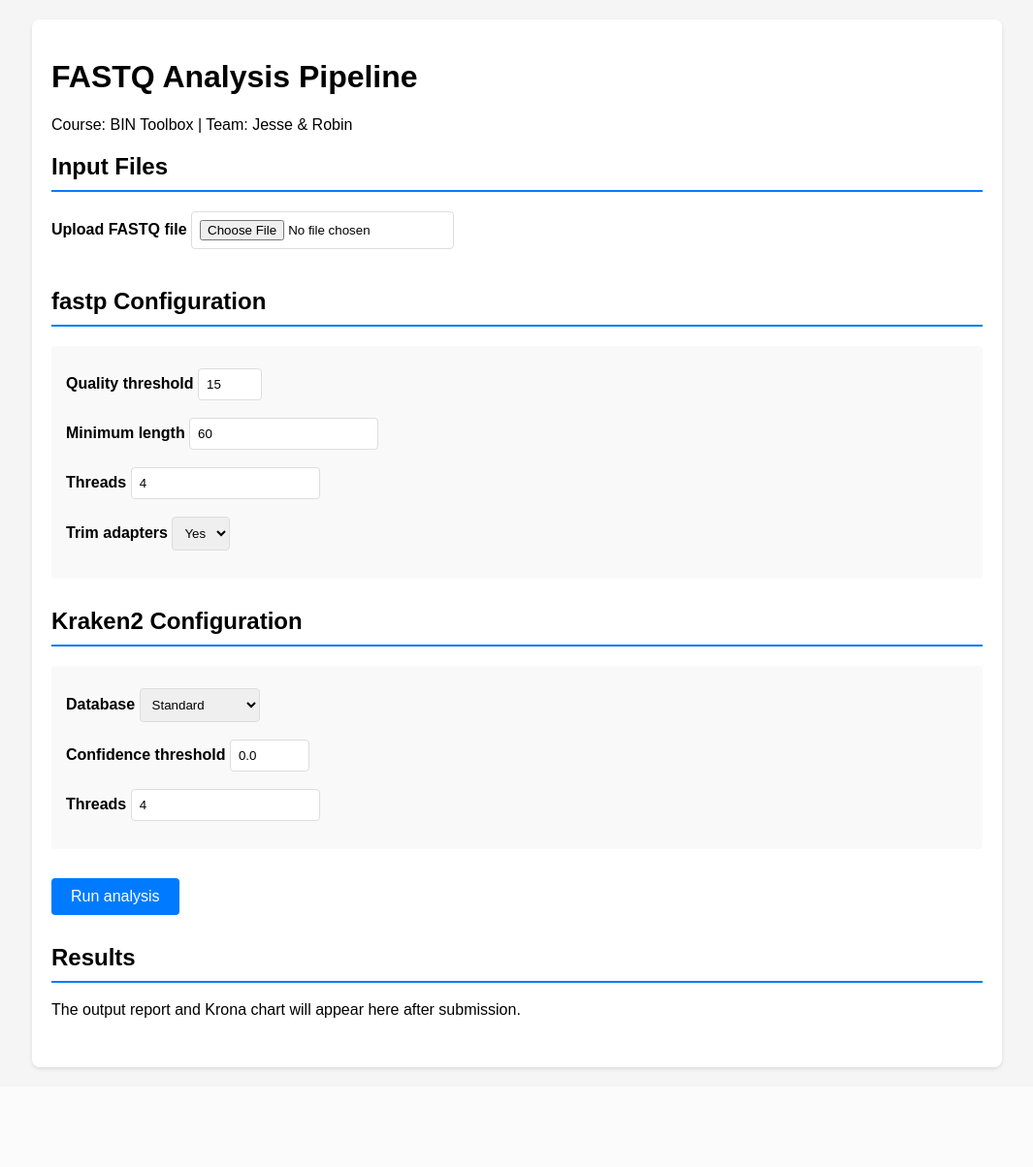
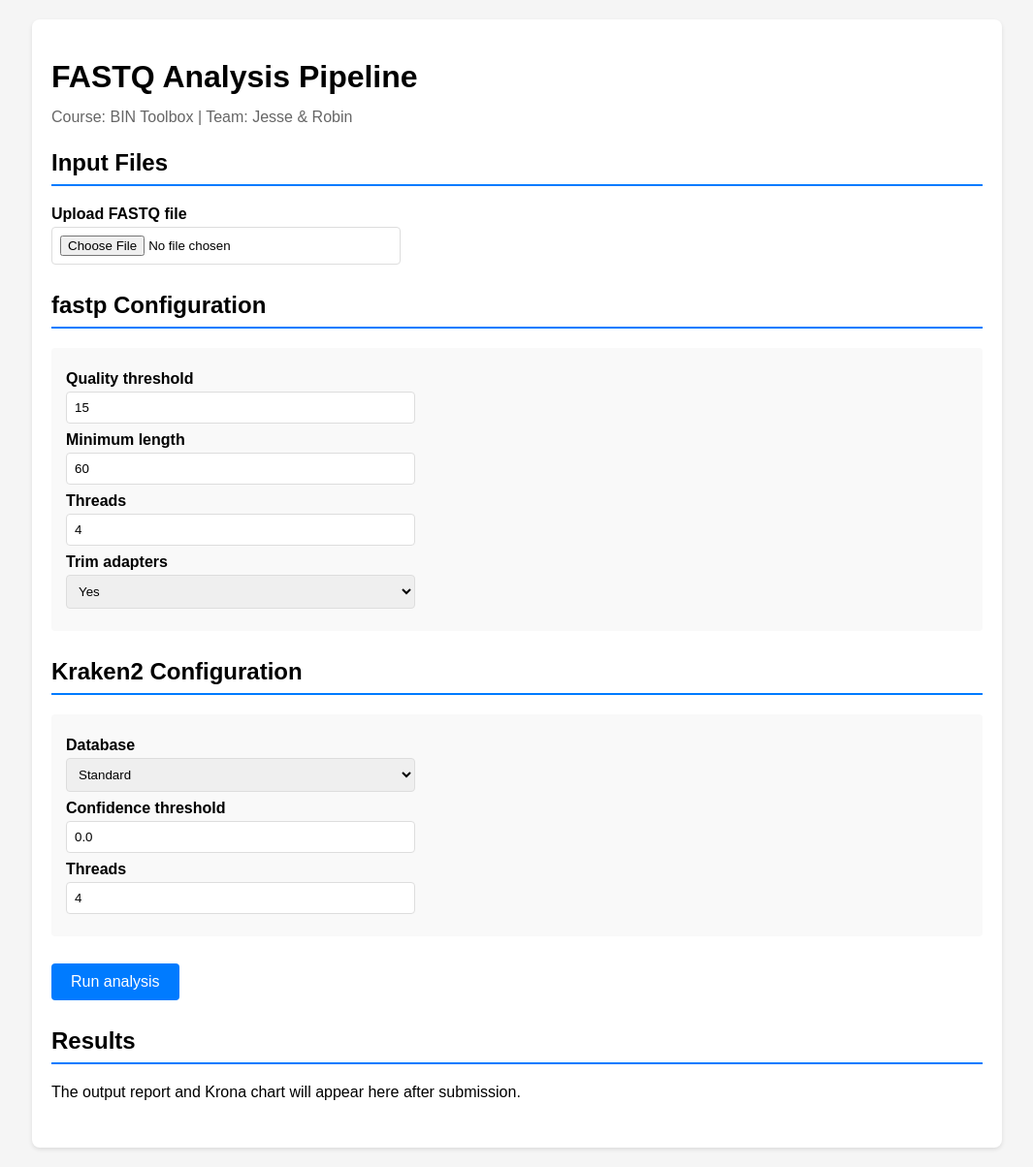
Before and after one commit to JesseP05/bin_tbx, a Python web app: template web/templates/index.html in a window 1280 px wide. Shown: the whole page at 97% size, without its empty margins (107-1172 px from the left). Before the commit the page ends 1104 px from the top, so only its background shows below. Run offline with Jinja, Linux system fonts and the light colour scheme; the template is opened without the code that fills it, so the values that code supplies are empty.

Commit message:
wahtever

```diff
--- a/web/static/css/stylesheet.css
+++ b/web/static/css/stylesheet.css
@@ -5,36 +5,54 @@ body {
     padding: 20px;
     background-color: #f5f5f5;
 }
+
 .container {
     background-color: white;
     padding: 20px;
     border-radius: 8px;
-            box-shadow: 0 2px 4px rgba(0,0,0,0.1);
+    box-shadow: 0 2px 4px rgba(0, 0, 0, 0.1);
 }
+
+.meta {
+    color: #666;
+    margin-top: -8px;
+    margin-bottom: 24px;
+}
+
 .section {
-            margin-bottom: 30px;
+    margin-bottom: 28px;
 }
+
 h2 {
     border-bottom: 2px solid #007bff;
-            padding-bottom: 10px;
+    padding-bottom: 8px;
 }
+
 .config-group {
     background-color: #f9f9f9;
     padding: 15px;
     border-radius: 4px;
-            margin: 10px 0;
+    margin-top: 10px;
 }
+
 label {
     display: block;
-            margin: 8px 0 4px 0;
+    margin: 8px 0;
     font-weight: bold;
 }
-        input, select {
+
+input,
+select {
+    display: block;
+    width: 100%;
+    max-width: 360px;
     padding: 8px;
-            margin-bottom: 10px;
+    margin-top: 4px;
     border: 1px solid #ddd;
     border-radius: 4px;
+    box-sizing: border-box;
 }
+
 button {
     background-color: #007bff;
     color: white;
@@ -44,10 +62,26 @@ body {
     cursor: pointer;
     font-size: 16px;
 }
+
 button:hover {
     background-color: #0056b3;
 }
-        #results {
-            margin-top: 30px;
-            display: none;
+
+.note {
+    font-style: italic;
+    border-left: 5px solid #007bff;
+    padding: 12px 16px;
+    background-color: #f9f9f9;
 }
+
+.results-placeholder {
+    margin-top: 24px;
+}
+
+footer {
+    text-align: center;
+    margin-top: 40px;
+    padding-top: 16px;
+    border-top: 1px solid #eee;
+    color: #888;
+}
```
Also changed, not shown: 1 other file. Lines whose indentation alone changed are shown as unchanged.
